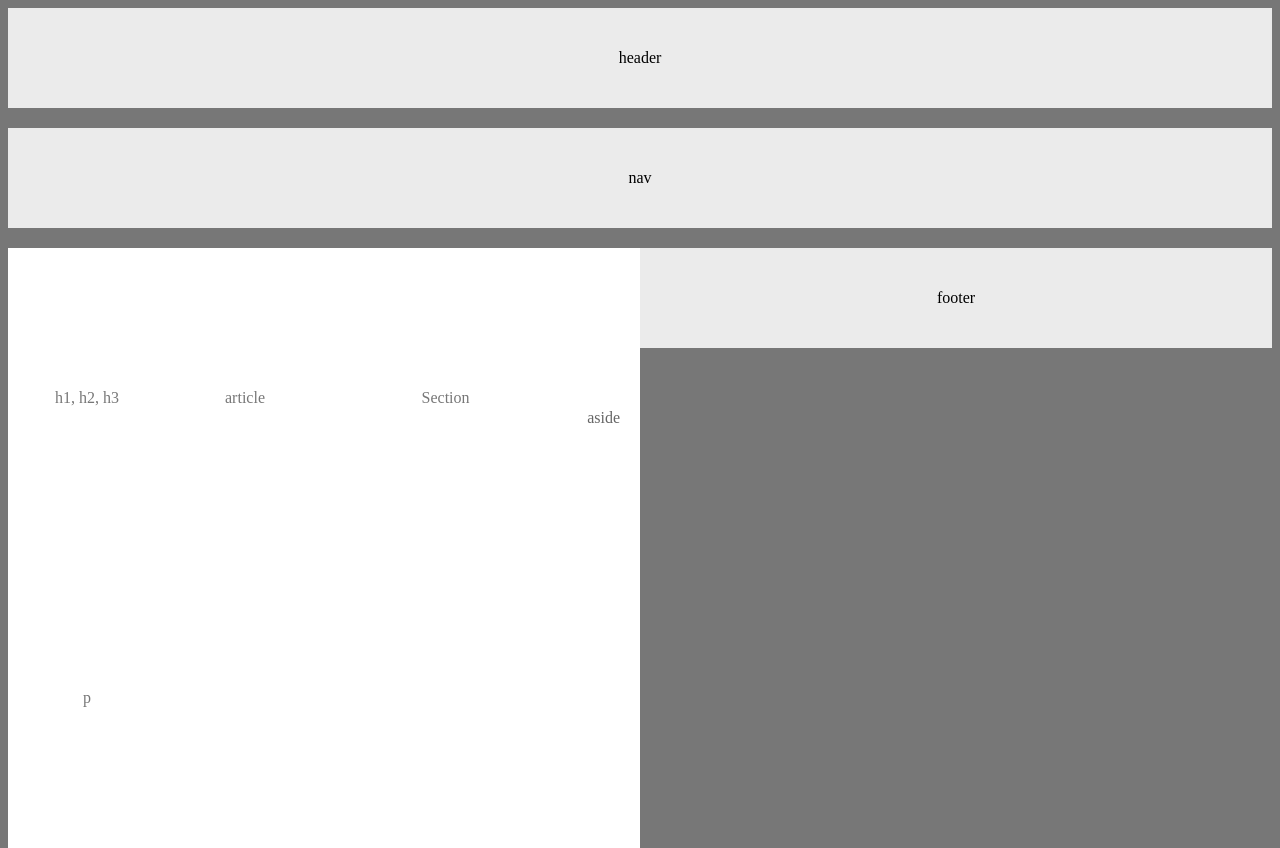
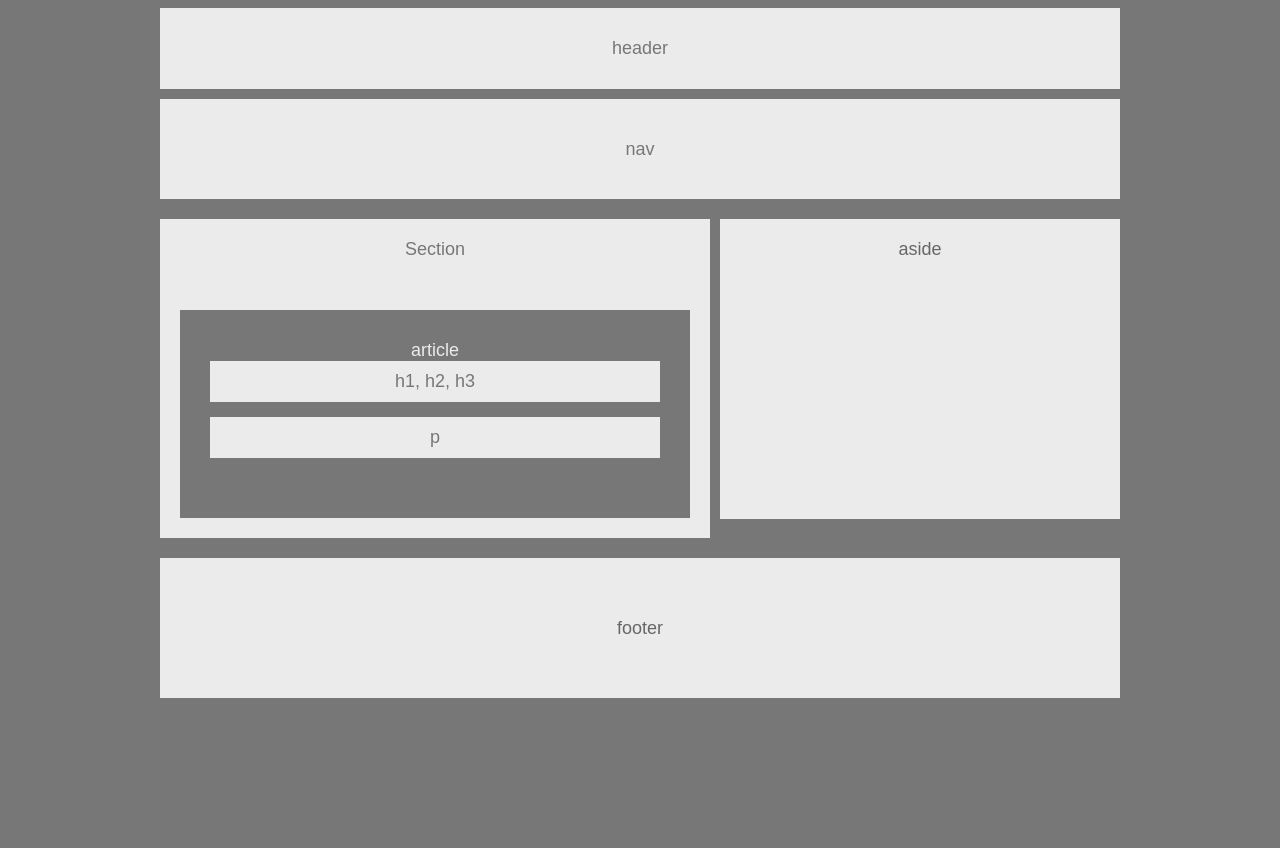
Before and after one commit to jackielagos/hwwireframe2, a plain HTML site: page index.html in a window 1280 px wide. After the commit the page ends 800 px from the top, so only its background shows below. Drawn offline with Linux system fonts and the light colour scheme.

Commit message:
Update style.css

```diff
--- a/style.css
+++ b/style.css
@@ -4,55 +4,102 @@
   }
   body {
     background: #777;
+    font-size: 18px;
+    font-family: 'Arial', 'Helvetica Neue', Helvetica, sans-serif;
 
   }
 
   header {
-      padding: 0px;
-      margin-bottom: 20px;
+      padding: 30px;
+      margin-bottom: 10px;
+     /* margin-left: 80px;
+      margin-right: 80px;*/
       background: #ebebeb;
-      line-height: 100px;
-
-
+      width: 960px;
+      margin-left: auto;
+      margin-right: auto;
+      color:#777;
   }
 
   nav {
     padding: 0px;
     margin-bottom: 20px;
+    /*margin-left: 80px;
+    margin-right: 80px;*/
     background: #ebebeb;
     line-height: 100px;
-  }
-
-  section{
-    float: left;
-    line-height: 300px;
-    width: 50%;
-    background: #fff;
+    width: 960px;
+    margin-left: auto;
+    margin-right: auto;
     color: #777;
   }
 
+  section {
+  }
 
-
-  #division {
-    padding: 20px;
+  #full {
     margin-bottom:20px;
-    color: #fff;
-    background: #777
-
+    color: #333;
+    margin-left: auto;
+    margin-right: auto;
+    width: 960px;
+    height: 300px;
   }
 
   #aside {
     padding: 20px;
-    margin-bottom:20px;
     color: #666;
-    background: #fff;
+    background: #ebebeb;
     float: right;
-    line-height: 300px;
+    width: 400px;
+    height: 300px;
+      }
+
+  #inside {
+    background: #ebebeb;
+    color: #777;
+    padding: 10px;
+    margin-bottom: 15px;
   }
 
+  #insidebox {
+    background: #ebebeb;
+    color: #777;
+    padding: 10px;
+    margin-bottom: 30px;
+  }
+
+  sect {
+    padding: 20px;
+    margin-bottom:20px;
+    color: #777;
+    background: #ebebeb;
+    float: left;
+    width: 550px;
+    text-align: center;
+  }
+
+  #article {
+  background: #777;
+  text-align: center;
+  color: #ebebeb;
+ padding: 30px;
+ margin-top: 50px;
+
+        }
+
+
   footer {
-    padding: 0px;
-      margin-bottom: 20px;
-      background: #ebebeb;
-      line-height: 100px;
+
+    clear:left;
+    padding: 20px;
+    margin-bottom:30px;
+    margin-top: 20px;
+    color: #666;
+    background:#ebebeb;
+     line-height: 100px;
+     margin-left: auto;
+     margin-right: auto;
+     overflow: auto;
+     width: 960px;
   }
```
